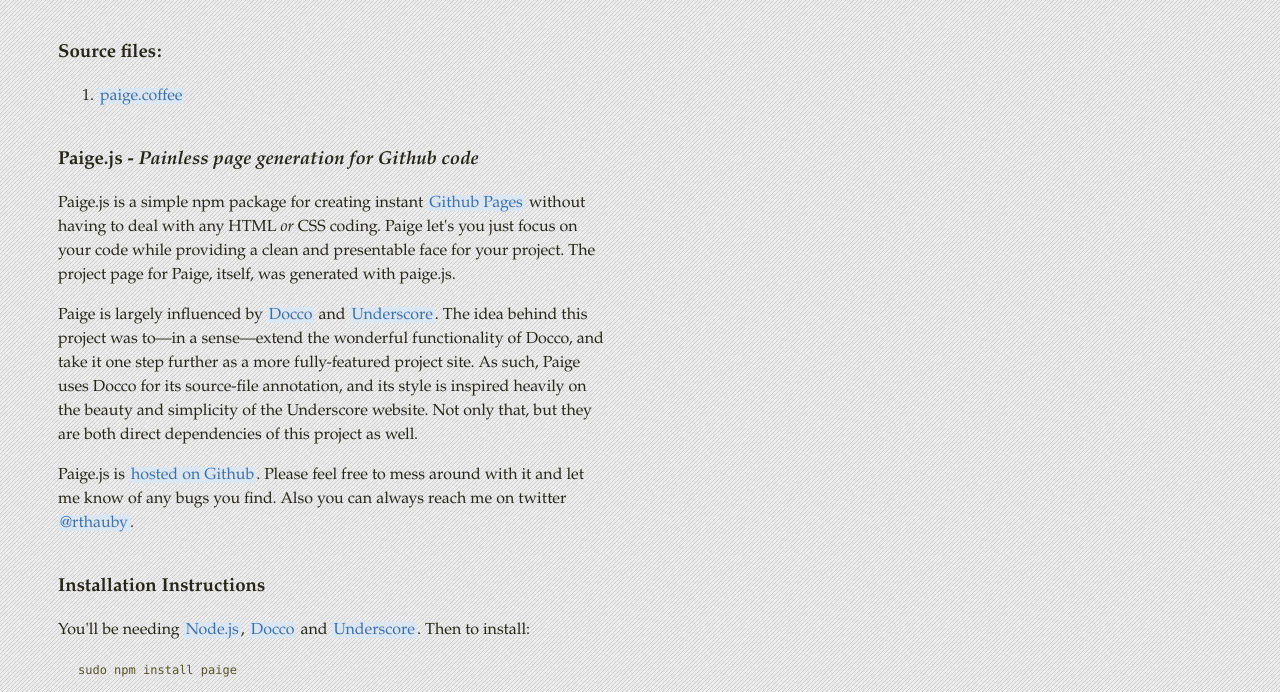
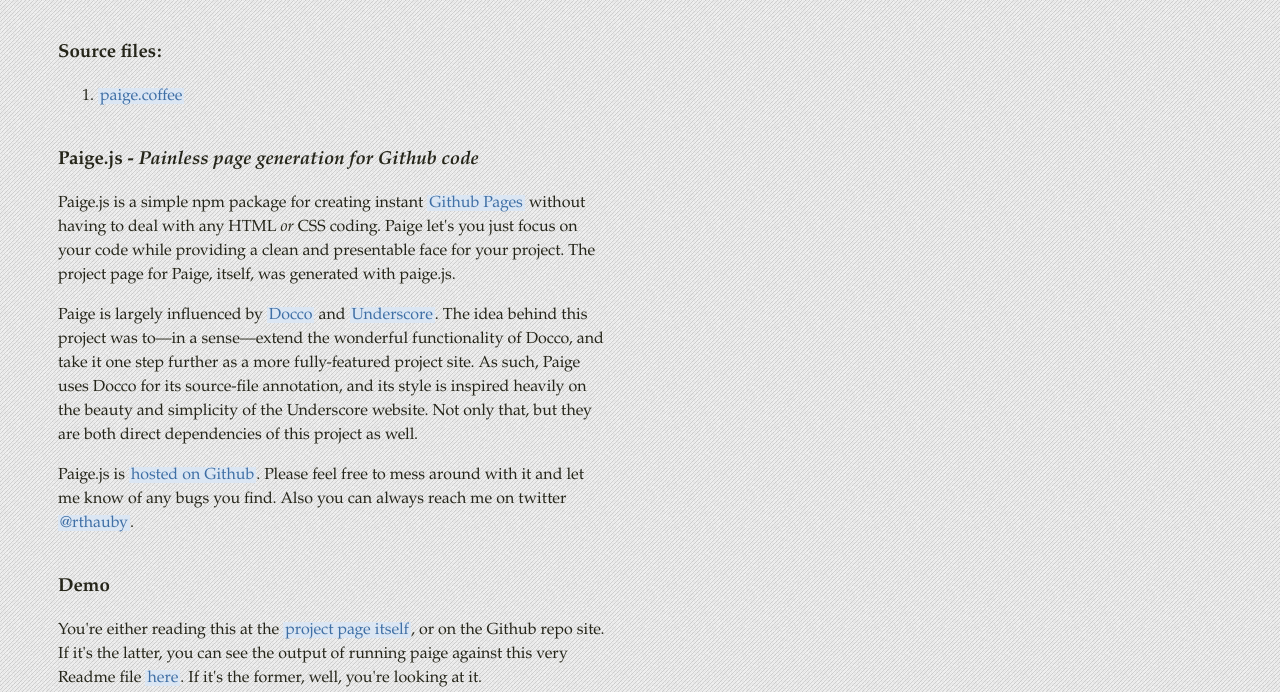
Before and after one commit to rthauby/Paige, a plain HTML site: page index.html in a window 1280 px wide. Shown: the part 108-800 px from the top of the page. Drawn offline with Linux system fonts and the light colour scheme.

Commit message:
added link to project page in Readme file

```diff
--- a/index.html
+++ b/index.html
@@ -5,6 +5,10 @@
 <p>Paige is largely influenced by <a href="http://jashkenas.github.com/docco/">Docco</a> and <a href="http://documentcloud.github.com/underscore/">Underscore</a>. The idea behind this project was to&mdash;in a sense&mdash;extend the wonderful functionality of Docco, and take it one step further as a more fully-featured project site. As such, Paige uses Docco for its source-file annotation, and its style is inspired heavily on the beauty and simplicity of the Underscore website. Not only that, but they are both direct dependencies of this project as well.</p>
 
 <p>Paige.js is <a href="https://github.com/rthauby/Paige">hosted on Github</a>. Please feel free to mess around with it and let me know of any bugs you find. Also you can always reach me on twitter <a href="http://www.twitter.com/rthauby">@rthauby</a>.</p>
+
+<h3>Demo</h3>
+
+<p>You're either reading this at the <a href="http://rthauby.github.com/Paige/">project page itself</a>, or on the Github repo site. If it's the latter, you can see the output of running paige against this very Readme file <a href="http://rthauby.github.com/Paige/">here</a>. If it's the former, well, you're looking at it.</p>
 
 <h3>Installation Instructions</h3>
 
```
